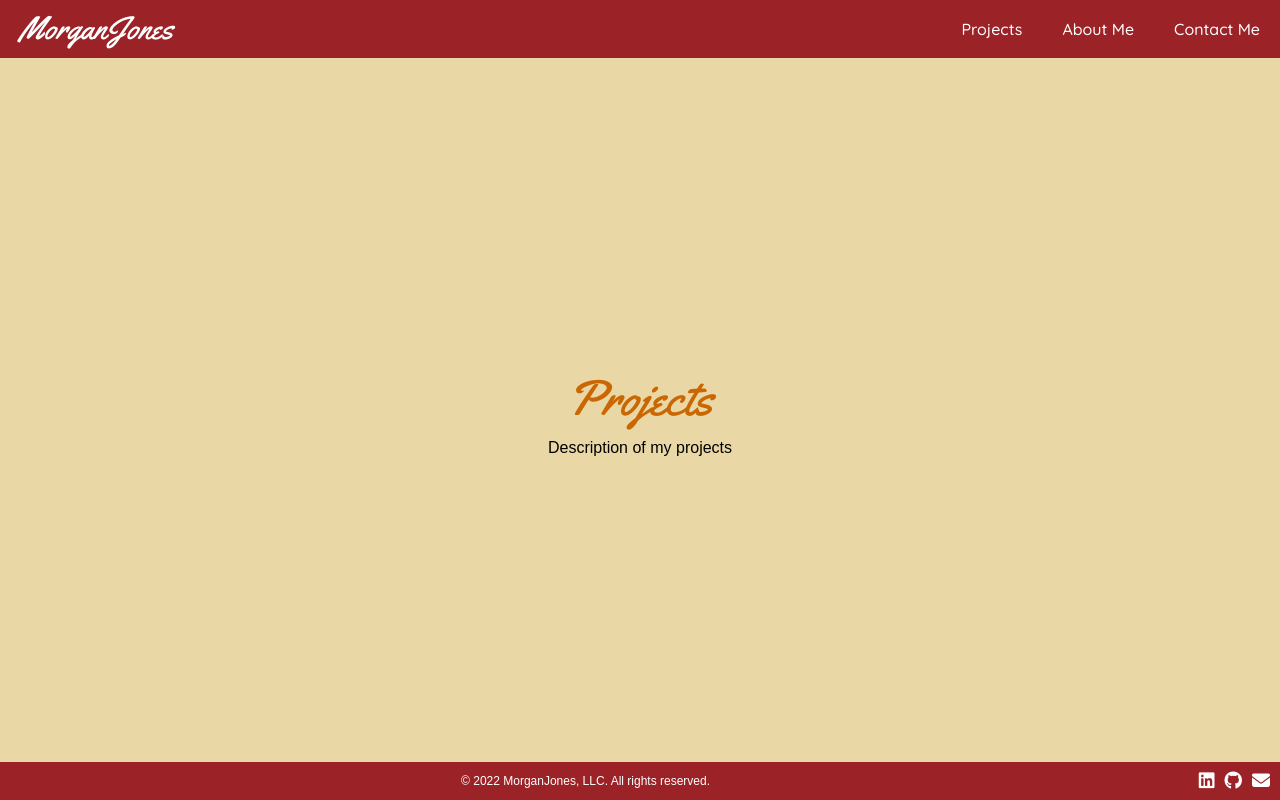
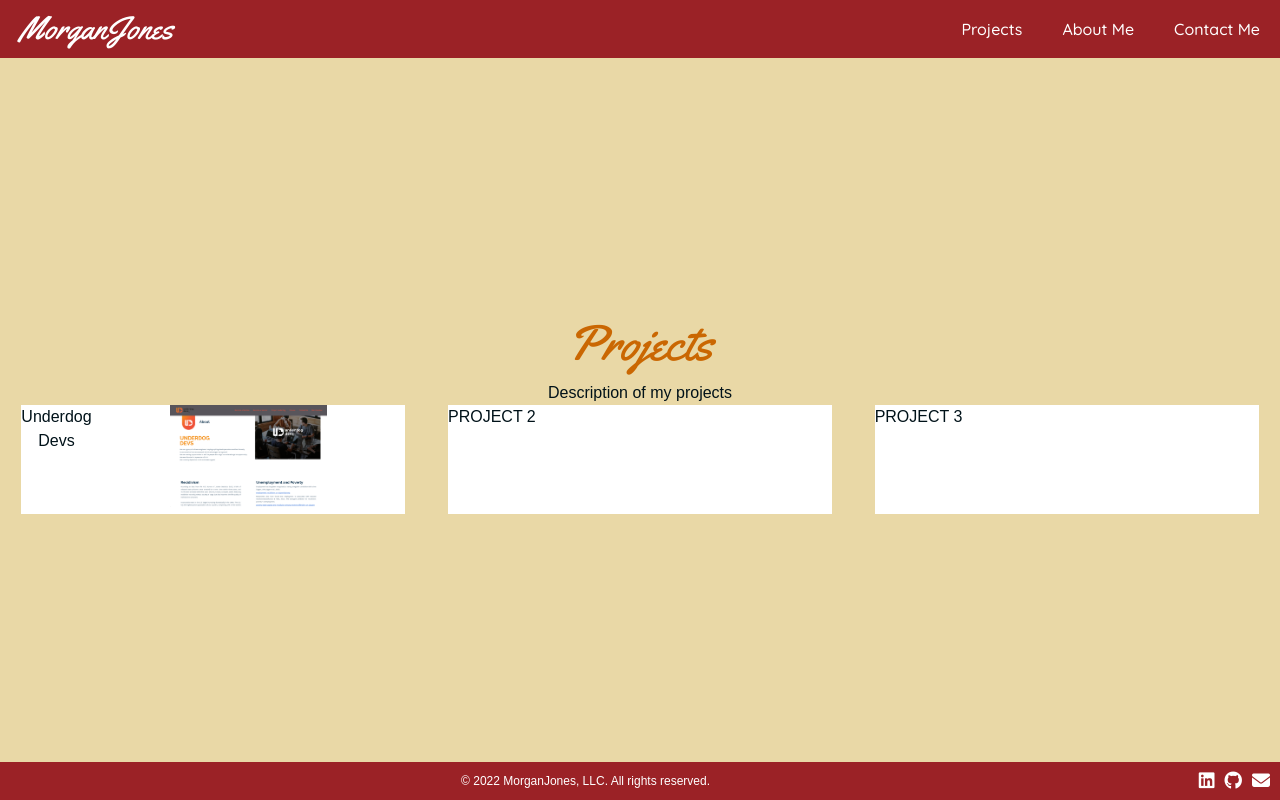
Before and after one commit to morgankj/morgan_portfolio, a React (Create React App) app: page / in a window 1280 px wide. Built offline with nearby package versions, Linux system fonts and the light colour scheme.

Commit message:
Updated projects and Contacts pages

```diff
--- a/src/Components/Contact.js
+++ b/src/Components/Contact.js
@@ -5,15 +5,15 @@ export default function Contact() {
         <StyledContact>
             <h1>Contact Me</h1>
             <div>
-                <p>For business inquiries, please feel free to reach out to me at: <a href="mailto:morgan.kjones95@gmail.com"><i class="fa-solid fa-envelope"></i>morgan.kjones95@gmail.com</a></p>
-                <p>Or message me on: <a href="https://www.linkedin.com/in/morgankjones95/" target="_blank" rel="noreferrer"><i class="fa-brands fa-linkedin"></i>LinkedIn</a></p>
+                <p>For business inquiries, please feel free to reach out to me at: <a href="mailto:morgan.kjones95@gmail.com"><i class="fa-solid fa-envelope"></i> morgan.kjones95@gmail.com</a></p>
+                <p>Or message me on: <a href="https://www.linkedin.com/in/morgankjones95/" target="_blank" rel="noreferrer"><i class="fa-brands fa-linkedin"></i> LinkedIn</a></p>
             </div>
         </StyledContact>
     );
 }
 
 const StyledContact = styled.div`
-    background-color: #94D2BD;
+    /* background-color: #94D2BD; */
     margin: 5rem;
     padding: 2rem;
 
--- a/src/Components/Projects.js
+++ b/src/Components/Projects.js
@@ -1,10 +1,19 @@
 import styled from "styled-components";
+import underDog from "../Images/underDogDevs.png";
 
 export default function Projects() {
     return (
         <StyledProjects>
             <h1>Projects</h1>
             <p>Description of my projects</p>
+            <div className="projectContainer">
+                <div className="project">
+                    <h2>Underdog Devs</h2>
+                    <a href="https://www.underdogdevs.org/" target="_blank" rel="noreferrer"><img alt="screenshot of Underdog Devs website" src={underDog} /></a>
+                </div>
+                <div className="project">PROJECT 2</div>
+                <div className="project">PROJECT 3</div>
+            </div>
         </StyledProjects>
     );
 }
@@ -13,4 +22,19 @@ const StyledProjects = styled.div`
     h1 {
         color: #CA6702;
     }
+
+    .projectContainer {
+        display: flex;
+        justify-content: space-around;
+    }
+
+    img {
+        width: 50%;
+    }
+
+    .project {
+        background: white;
+        width: 30%;
+        display: flex;
+    }
 `
--- a/src/index.css
+++ b/src/index.css
@@ -18,6 +18,7 @@ body {
 	line-height: 1.5;
 	font-family: sans-serif;
 	background: #E9D8A6;
+	color: #001219;
 }
 
 * {
```
Also changed, not shown: src/Images/underDogDevs.png (added).
